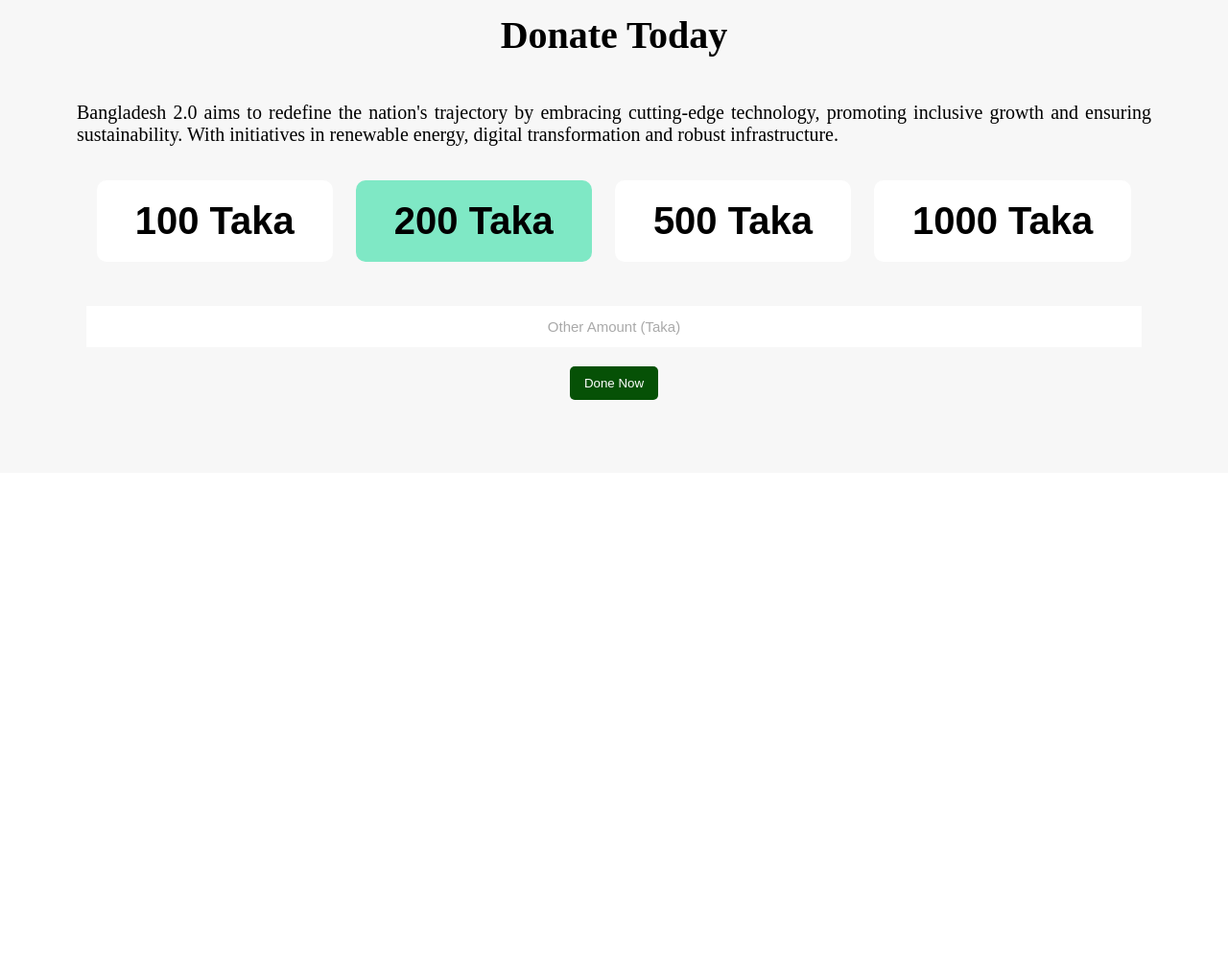
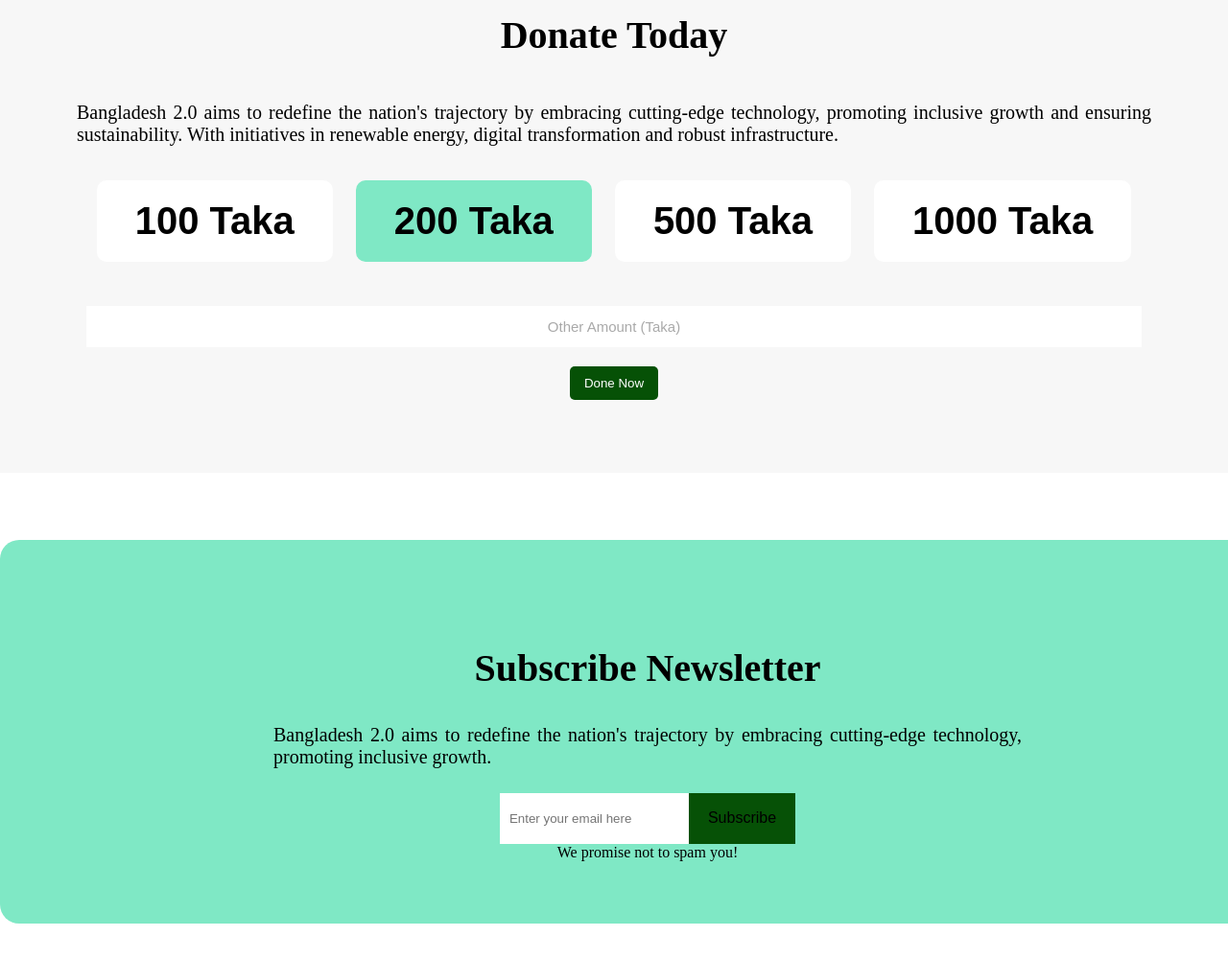
Before and after one commit to jannatulnila/assignment-1, a plain HTML site: page index.html in a window 1280 px wide. Shown: the part 2177-3178 px from the top of the page at 96% size. Before the commit the page ends 2737 px from the top, so only its background shows below. Drawn offline with nearby package versions, Linux system fonts and the light colour scheme.

Commit message:
added an newsletter email box

```diff
--- a/index.html
+++ b/index.html
@@ -134,7 +134,17 @@
             </div>
             </div>
         </section>
-        <section></section>
+        <section class="Newsletter">
+            <div class="Newsletter-container">
+                <h2 class="section-title">Subscribe Newsletter</h2>
+                <p class="section-description">Bangladesh 2.0 aims to redefine the nation's trajectory by embracing cutting-edge technology, promoting inclusive growth. </p>
+                <form class="form">
+                    <input  placeholder="Enter your email here"  type="email">
+                    <button class="button-form">Subscribe</button>
+                </form>
+                <p>We promise not to spam you!</p>
+            </div>
+        </section>
     </footer>
 
 </body>
--- a/styles/styles.css
+++ b/styles/styles.css
@@ -10,7 +10,7 @@
     align-items: center;
     color: white;
     display: inline-block;
-     padding: 10px 15px;
+    padding: 10px 15px;
     border-radius: 5px;
     border: none;
     cursor: pointer;
@@ -235,3 +235,42 @@ footer input[type="button"]{
     color: darkgray;
     margin: 20px;
 }
+.Newsletter{
+    background-color:  rgb(127, 232, 197);
+    width: 1250px;
+    height: 300px;
+     padding: 50px;
+    margin: 70px auto;
+    border-radius: 20px;
+}
+.Newsletter-container{
+    display: grid;
+    justify-content: center;
+    text-align: center;
+    width: 750px;
+    height: 250px;
+    margin: 50px auto;
+
+}
+.form {
+    display: flex;
+    width: 800px;
+    overflow: hidden;
+    justify-content: center;
+    text-align: justify;
+}
+footer input[type="email"]{
+    padding: 10px;
+    border: none;
+    outline: none;
+
+}
+.button-form{
+    background-color:rgb(6, 81, 6);
+    color: rgb(6, 81, 6);
+    padding: 10px 20px;
+    border: none;
+    font-size: 16px;
+    color: black;
+    cursor: pointer;
+}
```
